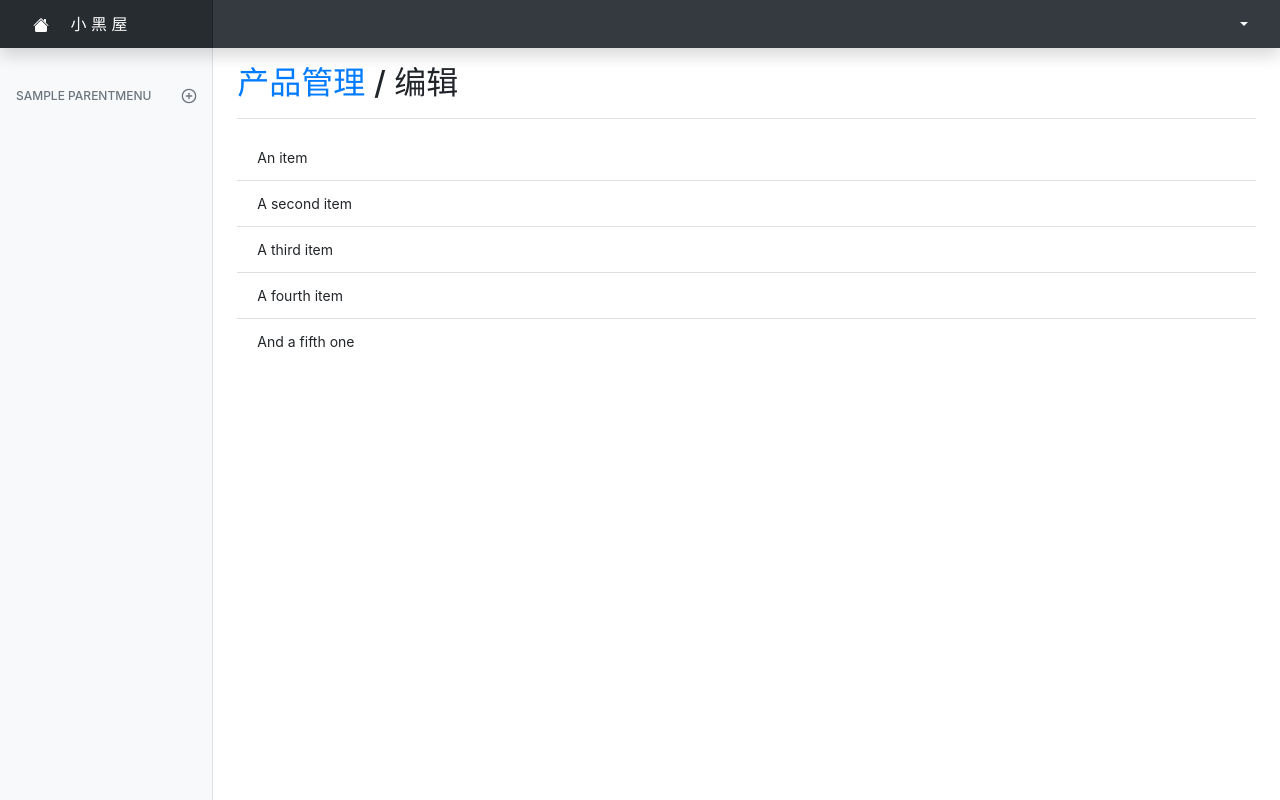
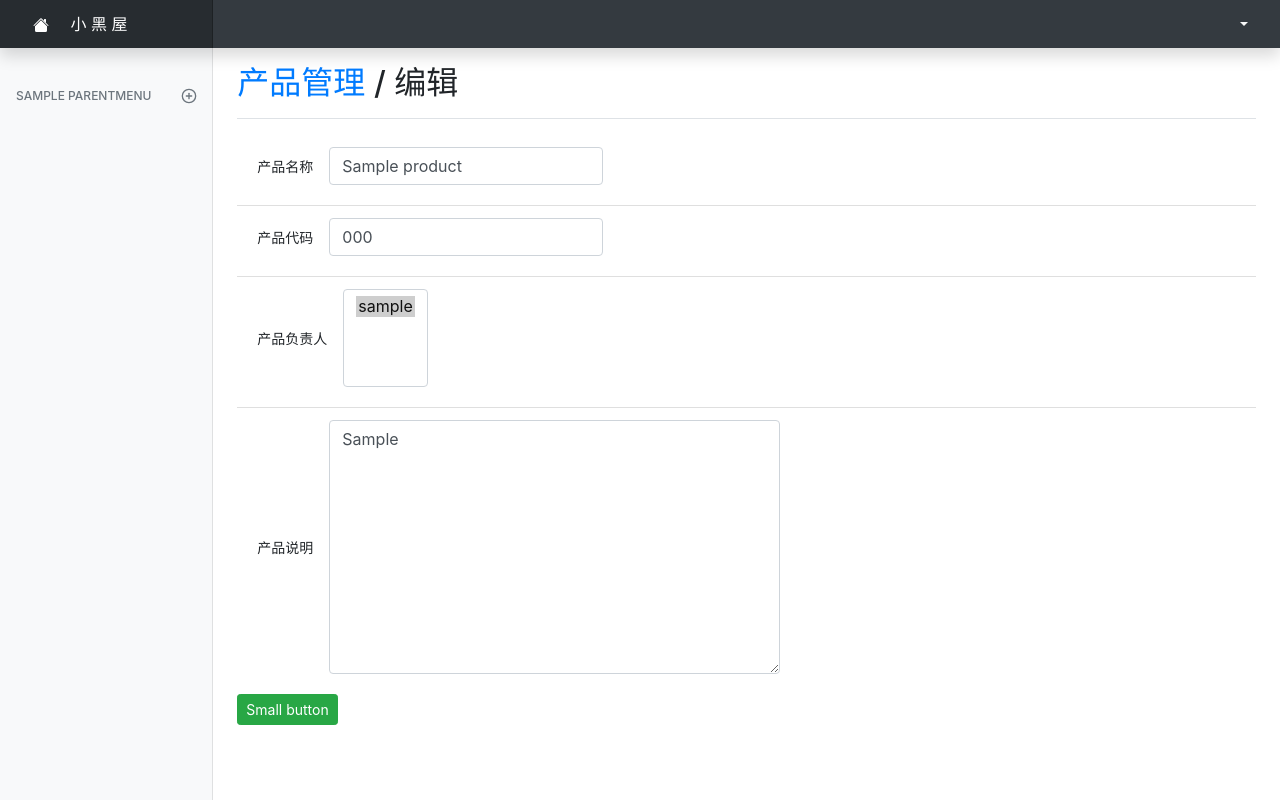
Before and after one commit to AdairYE/DevOps, a Django app: page /WorkOrder/editProduct/?id=1 in a window 1280 px wide. Run offline with Django 4.2, Linux system fonts and the light colour scheme; tables that the repository leaves empty hold one stand-in row (values such as "Sample post"); some libraries are stand-ins or nearby versions.

Commit message:
【ADD】 产品管理

```diff
--- /dev/null
+++ b/WorkOrder/froms/editProduct.py
@@ -0,0 +1,8 @@
+from django import forms
+from WorkOrder.models import product
+from DevOps.froms import baseFroms
+
+class editProductFrom(baseFroms,forms.ModelForm):
+    class Meta:
+        model = product
+        fields = ["name", "code", "productOwner", "explain"]
--- a/WorkOrder/templates/workorder/editProduct.html
+++ b/WorkOrder/templates/workorder/editProduct.html
@@ -6,11 +6,20 @@
     </div>
 {% endblock %}
 {% block content %}
-<ul class="list-group list-group-flush">
-  <li class="list-group-item">An item</li>
-  <li class="list-group-item">A second item</li>
-  <li class="list-group-item">A third item</li>
-  <li class="list-group-item">A fourth item</li>
-  <li class="list-group-item">And a fifth one</li>
-</ul>
+    <ul class="list-group list-group-flush">
+    {% for product in editProduct %}
+        <li class="list-group-item">
+            <div class="form-inline">
+                <div class="form-group mb-2">
+                    <label for="exampleFormControlInput1">{{ product.label }}</label>
+                </div>
+                <div class="form-group mx-sm-3 mb-2">
+                    {{ product }}
+                </div>
+
+            </div>
+        </li>
+    {% endfor %}
+    </ul>
+    <button type="button" class="btn btn-success btn-sm">Small button</button>
 {% endblock %}
--- a/WorkOrder/views.py
+++ b/WorkOrder/views.py
@@ -1,6 +1,7 @@
 from django.shortcuts import render
 from WorkOrder.models import product
 from WorkOrder.froms.addProduct import addProductFrom
+from WorkOrder.froms.editProduct import editProductFrom
 from django.http import HttpResponseRedirect, JsonResponse
 
 
@@ -30,4 +31,6 @@ def toIndex(request):
         return JsonResponse(executeInfo)
 
 def edit_product(request):
-    return render(request,"workorder/editProduct.html")
+    obj = product.objects.filter(id=request.GET["id"]).first()
+    editProduct = editProductFrom(instance=obj)
+    return render(request,"workorder/editProduct.html",{"editProduct":editProduct})
```
Also changed, not shown: WorkOrder/templates/workorder/index.html (+6 -3 lines).
